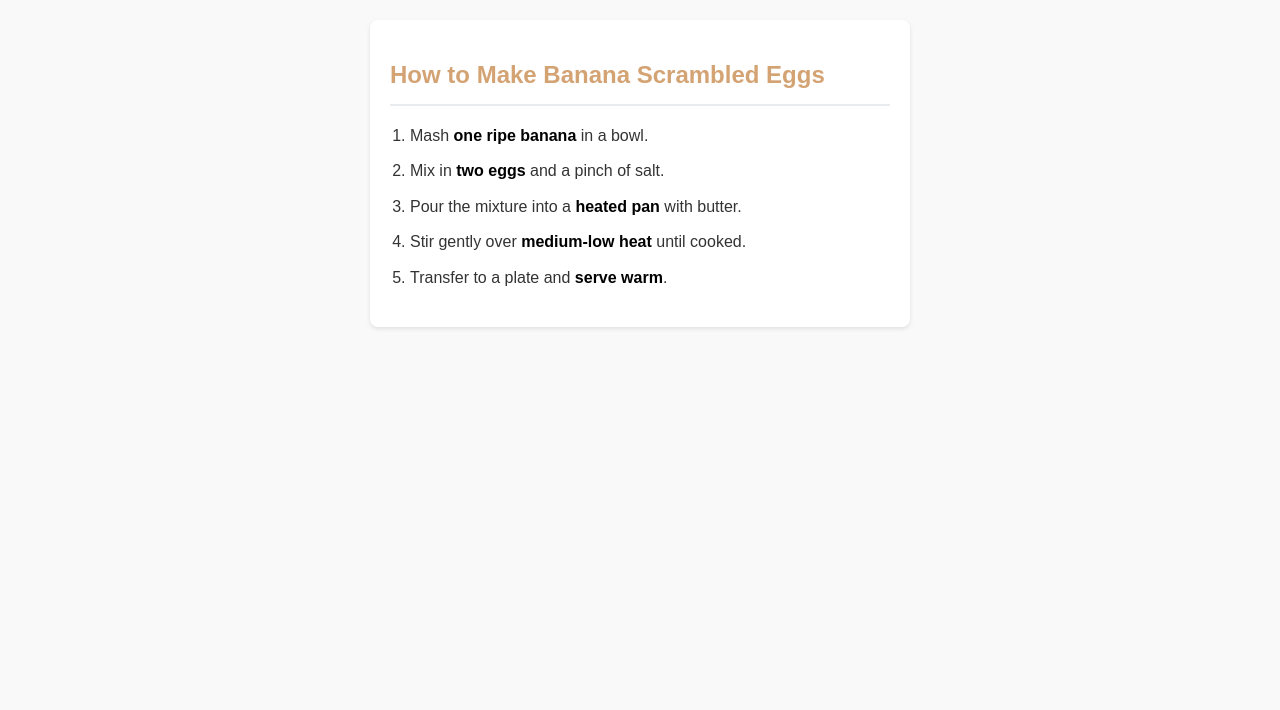
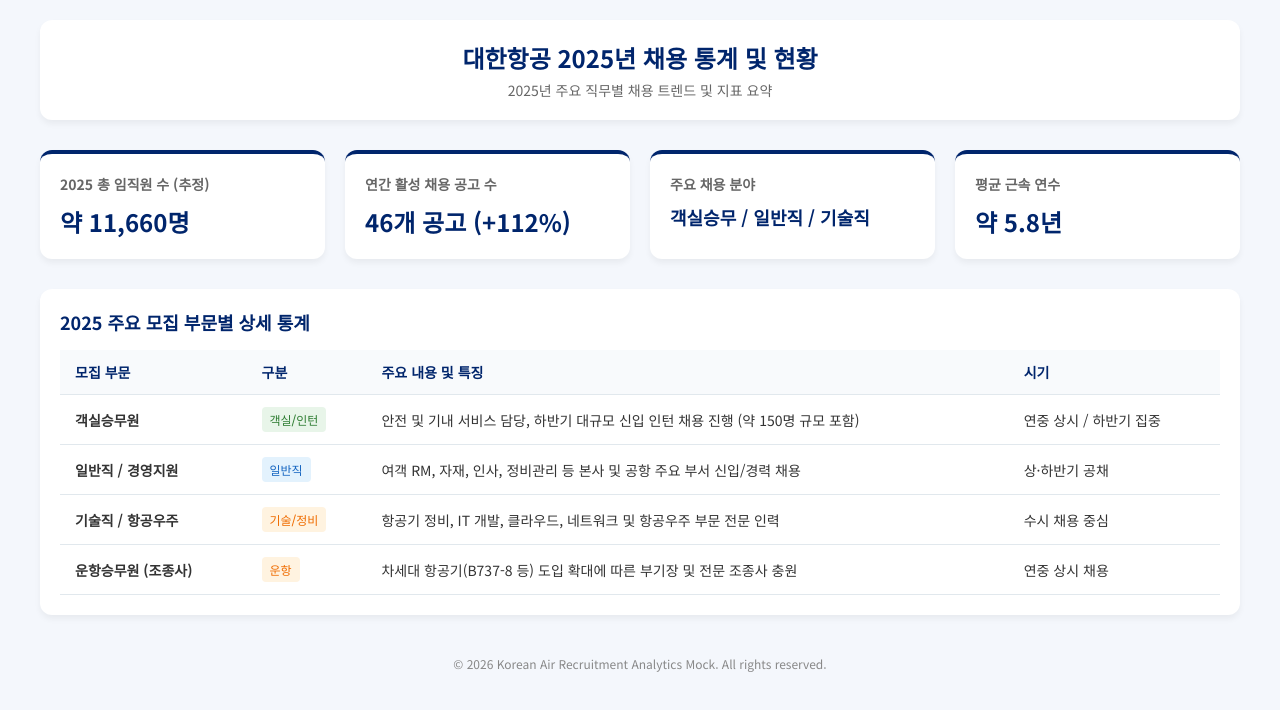
Before and after one commit to lhsoo06/banana, a plain HTML site: page index.html in a window 1280 px wide. Drawn offline with Linux system fonts and the light colour scheme.

Commit message:
Update index.html

```diff
--- a/index.html
+++ b/index.html
@@ -1,53 +1,215 @@
 <!DOCTYPE html>
-<html lang="en">
+<html lang="ko">
 <head>
     <meta charset="UTF-8">
     <meta name="viewport" content="width=device-width, initial-scale=1.0">
-    <title>Simple Banana Scrambled Eggs Recipe</title>
+    <title>2025 대한항공 채용 통계 대시보드</title>
+    <!-- 구글 폰트 및 아이콘 -->
+    <link href="https://fonts.googleapis.com/css2?family=Noto+Sans+KR:wght@300;400;500;700&display=swap" rel="stylesheet">
     <style>
+        :root {
+            --primary-color: #00256c; /* 대한항공 네이비 */
+            --secondary-color: #7b9acc;
+            --bg-color: #f4f7fc;
+            --card-bg: #ffffff;
+            --text-color: #333333;
+            --border-color: #e1e8ed;
+        }
+
+        * {
+            box-sizing: border-box;
+            margin: 0;
+            padding: 0;
+            font-family: 'Noto Sans KR', sans-serif;
+        }
+
         body {
-            font-family: Arial, sans-serif;
-            line-height: 1.6;
-            margin: 20px;
-            background-color: #f9f9f9;
-            color: #333;
+            background-color: var(--bg-color);
+            color: var(--text-color);
+            padding: 20px;
         }
-        .recipe-card {
-            background: #fff;
-            padding: 20px;
-            border-radius: 8px;
-            box-shadow: 0 2px 4px rgba(0,0,0,0.1);
-            max-width: 500px;
+
+        .container {
+            max-width: 1200px;
             margin: 0 auto;
         }
-        h1 {
-            color: #d4a373;
+
+        header {
+            text-align: center;
+            margin-bottom: 30px;
+            padding: 20px;
+            background: var(--card-bg);
+            border-radius: 12px;
+            box-shadow: 0 4px 6px rgba(0,0,0,0.05);
+        }
+
+        header h1 {
+            color: var(--primary-color);
             font-size: 24px;
-            border-bottom: 2px solid #e9ecef;
-            padding-bottom: 10px;
+            margin-bottom: 5px;
         }
-        ol {
-            padding-left: 20px;
+
+        header p {
+            color: #666;
+            font-size: 14px;
         }
-        li {
+
+        .stats-grid {
+            display: grid;
+            grid-template-columns: repeat(auto-fit, minmax(250px, 1fr));
+            gap: 20px;
+            margin-bottom: 30px;
+        }
+
+        .card {
+            background: var(--card-bg);
+            padding: 20px;
+            border-radius: 12px;
+            box-shadow: 0 4px 6px rgba(0,0,0,0.05);
+            border-top: 4px solid var(--primary-color);
+        }
+
+        .card h3 {
+            font-size: 14px;
+            color: #666;
             margin-bottom: 10px;
         }
-        strong {
-            color: #000;
+
+        .card .value {
+            font-size: 24px;
+            font-weight: 700;
+            color: var(--primary-color);
+        }
+
+        .section-title {
+            font-size: 18px;
+            font-weight: 700;
+            margin-bottom: 15px;
+            color: var(--primary-color);
+        }
+
+        .table-container {
+            background: var(--card-bg);
+            padding: 20px;
+            border-radius: 12px;
+            box-shadow: 0 4px 6px rgba(0,0,0,0.05);
+            overflow-x: auto;
+        }
+
+        table {
+            width: 100%;
+            border-collapse: collapse;
+            text-align: left;
+        }
+
+        th, td {
+            padding: 12px 15px;
+            border-bottom: 1px solid var(--border-color);
+            font-size: 14px;
+        }
+
+        th {
+            background-color: #f8fafc;
+            color: var(--primary-color);
+            font-weight: 600;
+        }
+
+        tr:hover {
+            background-color: #f8fafc;
+        }
+
+        .badge {
+            display: inline-block;
+            padding: 4px 8px;
+            border-radius: 4px;
+            font-size: 12px;
+            font-weight: 500;
+        }
+
+        .badge.general { background: #e3f2fd; color: #1565c0; }
+        .badge.cabin { background: #e8f5e9; color: #2e7d32; }
+        .badge.tech { background: #fff3e0; color: #ef6c00; }
+
+        footer {
+            text-align: center;
+            margin-top: 40px;
+            font-size: 12px;
+            color: #888;
         }
     </style>
 </head>
 <body>
 
-<div class="recipe-card">
-    <h1>How to Make Banana Scrambled Eggs</h1>
-    <ol>
-        <li>Mash <strong>one ripe banana</strong> in a bowl.</li>
-        <li>Mix in <strong>two eggs</strong> and a pinch of salt.</li>
-        <li>Pour the mixture into a <strong>heated pan</strong> with butter.</li>
-        <li>Stir gently over <strong>medium-low heat</strong> until cooked.</li>
-        <li>Transfer to a plate and <strong>serve warm</strong>.</li>
-    </ol>
+<div class="container">
+    <header>
+        <h1>대한항공 2025년 채용 통계 및 현황</h1>
+        <p>2025년 주요 직무별 채용 트렌드 및 지표 요약</p>
+    </header>
+
+    <!-- 요약 카드 섹션 -->
+    <div class="stats-grid">
+        <div class="card">
+            <h3>2025 총 임직원 수 (추정)</h3>
+            <div class="value">약 11,660명</div>
+        </div>
+        <div class="card">
+            <h3>연간 활성 채용 공고 수</h3>
+            <div class="value">46개 공고 (+112%)</div>
+        </div>
+        <div class="card">
+            <h3>주요 채용 분야</h3>
+            <div class="value" style="font-size: 18px; margin-top: 5px;">객실승무 / 일반직 / 기술직</div>
+        </div>
+        <div class="card">
+            <h3>평균 근속 연수</h3>
+            <div class="value">약 5.8년</div>
+        </div>
+    </div>
+
+    <!-- 상세 채용 통계 테이블 -->
+    <div class="table-container">
+        <div class="section-title">2025 주요 모집 부문별 상세 통계</div>
+        <table>
+            <thead>
+                <tr>
+                    <th>모집 부문</th>
+                    <th>구분</th>
+                    <th>주요 내용 및 특징</th>
+                    <th>시기</th>
+                </tr>
+            </thead>
+            <tbody>
+                <tr>
+                    <td><strong>객실승무원</strong></td>
+                    <td><span class="badge cabin">객실/인턴</span></td>
+                    <td>안전 및 기내 서비스 담당, 하반기 대규모 신입 인턴 채용 진행 (약 150명 규모 포함)</td>
+                    <td>연중 상시 / 하반기 집중</td>
+                </tr>
+                <tr>
+                    <td><strong>일반직 / 경영지원</strong></td>
+                    <td><span class="badge general">일반직</span></td>
+                    <td>여객 RM, 자재, 인사, 정비관리 등 본사 및 공항 주요 부서 신입/경력 채용</td>
+                    <td>상·하반기 공채</td>
+                </tr>
+                <tr>
+                    <td><strong>기술직 / 항공우주</strong></td>
+                    <td><span class="badge tech">기술/정비</span></td>
+                    <td>항공기 정비, IT 개발, 클라우드, 네트워크 및 항공우주 부문 전문 인력</td>
+                    <td>수시 채용 중심</td>
+                </tr>
+                <tr>
+                    <td><strong>운항승무원 (조종사)</strong></td>
+                    <td><span class="badge tech">운항</span></td>
+                    <td>차세대 항공기(B737-8 등) 도입 확대에 따른 부기장 및 전문 조종사 충원</td>
+                    <td>연중 상시 채용</td>
+                </tr>
+            </tbody>
+        </table>
+    </div>
+
+    <footer>
+        <p>&copy; 2026 Korean Air Recruitment Analytics Mock. All rights reserved.</p>
+    </footer>
 </div>
 
 </body>
```
